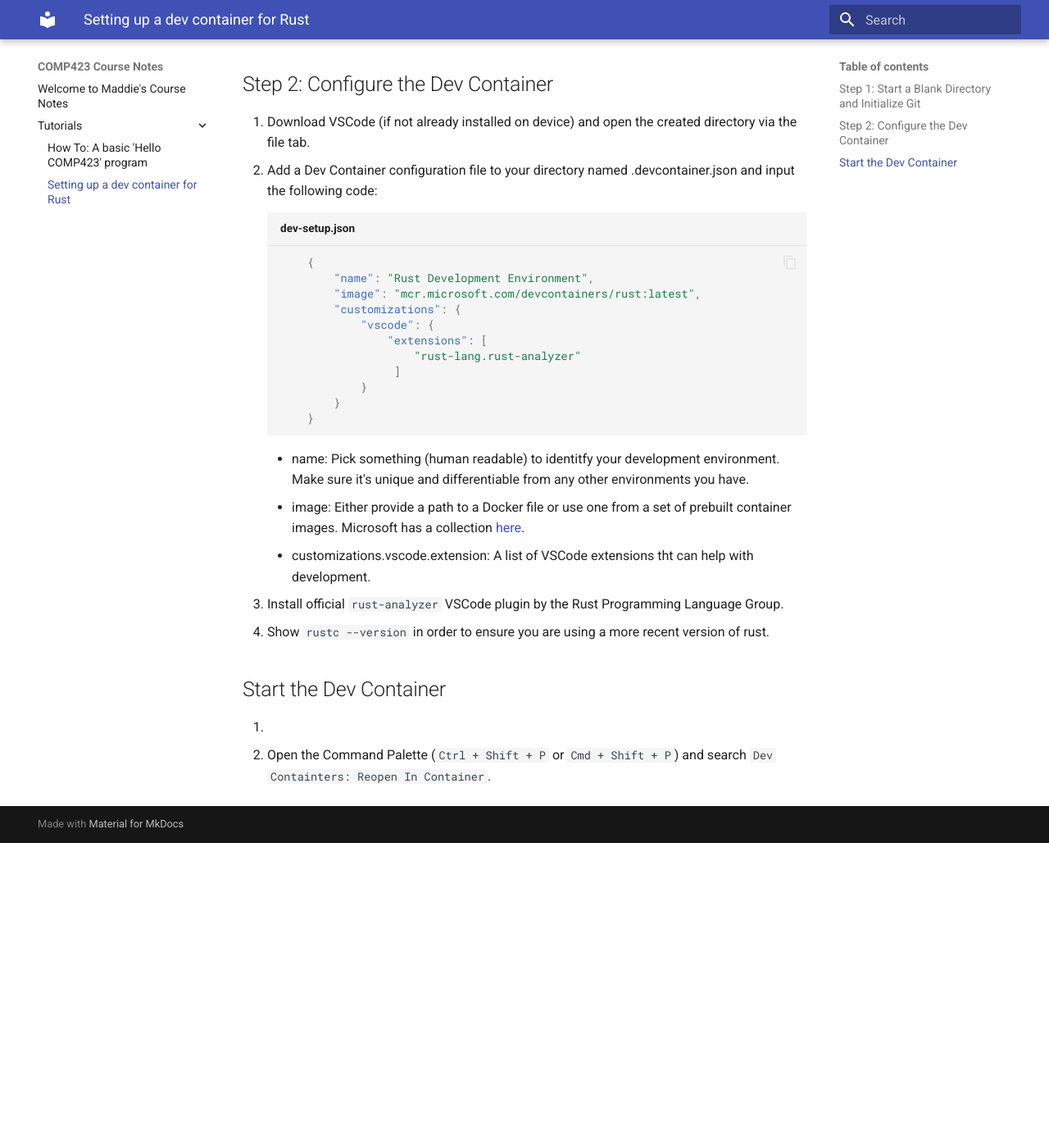
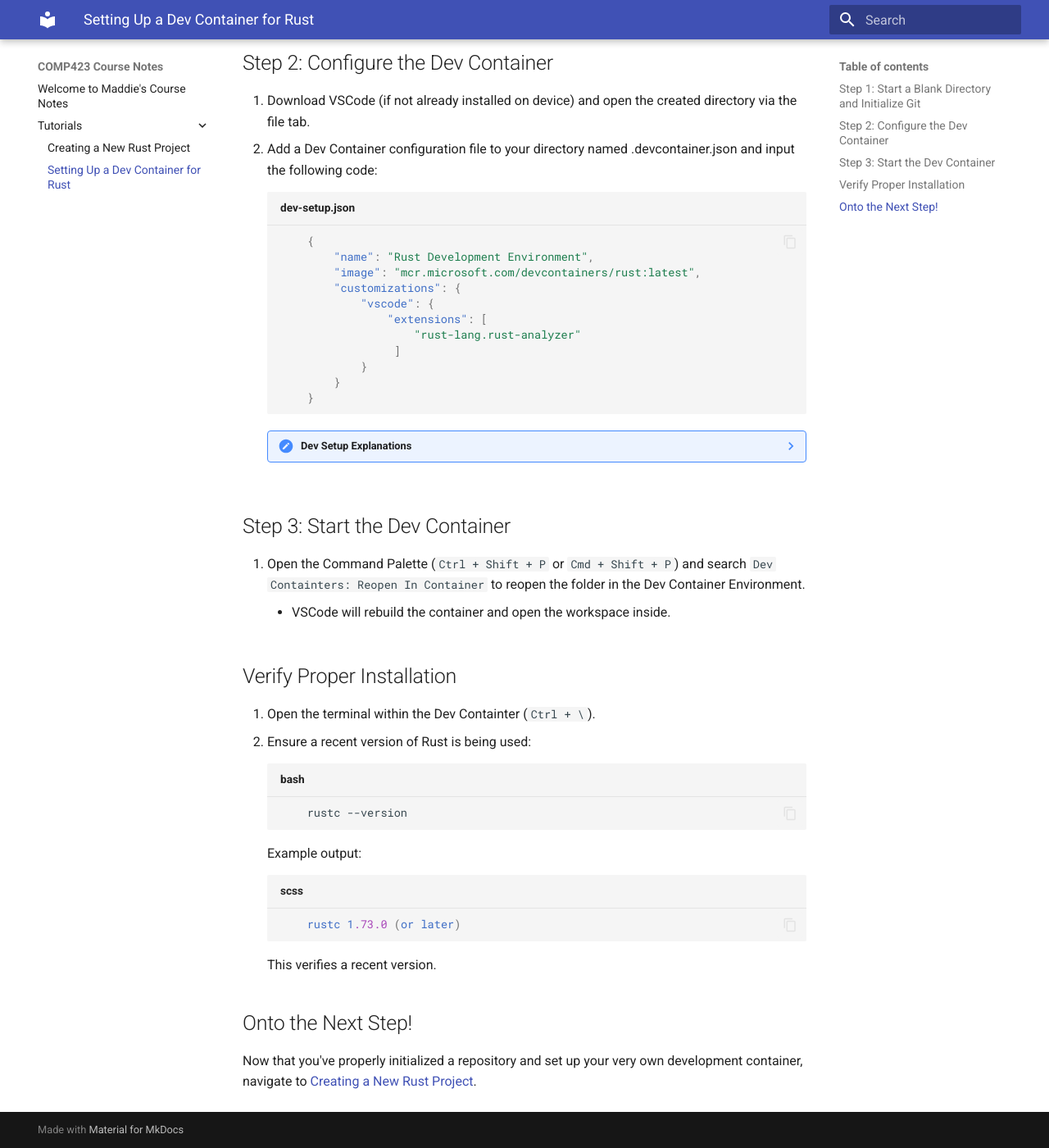
Before and after one commit to mbclark37/comp423-course-notes, an MkDocs documentation site: the page built from docs/tutorials/rust-setup.md, in a window 1280 px wide and 1400 px high, scrolled down 869 px. Shown: the whole window at 82% size. Built offline with MkDocs 1.6.1 and Material for MkDocs 9.7.7, drawn with Linux system fonts in a browser that asks for light colours; before the commit the page ends 1897 px from its top, so only the background shows below that; some of the changed text lies outside the part shown.

Commit message:
ready for lucy's notes

````diff
--- a/docs/tutorials/Hello-423-program.md
+++ /dev/null
@@ -1 +0,0 @@
-# How To: A basic 'Hello COMP423' program
--- /dev/null
+++ b/docs/tutorials/new-rust-project.md
@@ -0,0 +1,66 @@
+# Creating a New Rust Project
+
+In this tutorial, you will learn how to create a new project, write a basic "Hello COMP423" program, compile, and run it!
+
+## Creating a New Project
+1. Navigate to your previously configured directory in VSCode (instructions on [Setting Up a Dev Containter for Rust](http://127.0.0.1:8000/tutorials/rust-setup/)) and open a terminal (`Ctrl + \`).
+2. Use Cargo to create a new Rust project:
+    ``` rust title="project-setup.rust"
+        cargo new hello_comp423 --vcs none
+        cd hello_comp423
+    ```
+
+    !!! note
+        `--vcs none` prevents Cargo from creating a new Git repository, since one has already been initialized.
+
+
+
+## Write the "Hello COMP423" Program
+1. Open `src/main.rs` in the `hello_comp423` folder.
+2. Replace the contents with the following code:
+    ```rust title="hello-comp423.rust"
+        fn main(){
+            println!("Hello COMP423");
+        }
+    ```
+
+## Build and Run the Program
+### Using `cargo build`
+1. Compile the program:
+    ```
+        cargo build
+    ```
+
+    !!!note
+        `cargo build` compiles the code and generates an excutable in the `target/debug` directory (similar to `gcc` creating an executable object file -- like we learned in COMP 211).
+    Output:
+    ``` scss
+        Compiling hello_comp423 v0.1.0 (/workspace/hello_comp423)
+        Finished dev [unoptimized + debuginfo] target(s) in 0.79s
+    ```
+
+2. Run the compiled executable manually:
+    ``` bash title="cargo-build.bash"
+        ./target/debug/hello_comp423
+    ```
+    Output:
+    ```
+        Hello COMP423
+    ```
+### Using `cargo run`
+1. Use the `cargo run` command to compile and run the program in one step:
+
+    ```
+        cargo run
+    ```
+
+    Output:
+
+    ``` scss
+        Compiling hello_comp423 v0.1.0 (/workspace/hello_comp423)
+        Finished dev [unoptimized + debuginfo] targets(s) in 0.72s
+        Running 'target/debug/hello_comp423'
+        Hello COMP423
+    ```
+    !!! note
+        `cargo build` only compiles the program, leaving the compiled file for later execution. `cargo run` does both, combining both the compilation and the execution of a file into a single command.
--- a/docs/tutorials/rust-setup.md
+++ b/docs/tutorials/rust-setup.md
@@ -1,4 +1,4 @@
-# Setting up a dev container for Rust
+# Setting Up a Dev Container for Rust
 
 * Primary author: [Maddie Clark](https://github.com/mbclark37)
 
@@ -41,14 +41,27 @@
             }
         }
     ```
+    ??? note "Dev Setup Explanations"
+        *  name: Pick something (human readable) to identitfy your development environment. Make sure it's unique and differentiable from any other environments you have.
+        * image: `mcr.microsoft.com/devcontainers/rust:latest` is an official Microsoft Rust development container image. You can explore Microsoft's collection [here](https://hub.docker.com/r/microsoft/vscode-devcontainers).
+        * customizations.vscode.extension: A list of VSCode extensions tht can help with development.
 
-    *  name: Pick something (human readable) to identitfy your development environment. Make sure it's unique and differentiable from any other environments you have.
-  * image: Either provide a path to a Docker file or use one from a set of prebuilt container images. Microsoft has a collection [here](https://hub.docker.com/r/microsoft/vscode-devcontainers).
-  * customizations.vscode.extension: A list of VSCode extensions tht can help with development.
 
-4. Install official ```rust-analyzer``` VSCode plugin by the Rust Programming Language Group.
-5. Show ```rustc --version``` in order to ensure you are using a more recent version of rust.
+## Step 3: Start the Dev Container
+1. Open the Command Palette (`Ctrl + Shift + P` or `Cmd + Shift + P`) and search `Dev Containters: Reopen In Container` to reopen the folder in the Dev Container Environment.
+    * VSCode will rebuild the container and open the workspace inside.
 
-## Start the Dev Container
-1.
-2. Open the Command Palette (`Ctrl + Shift + P` or `Cmd + Shift + P`) and search `Dev Containters: Reopen In Container`.
+## Verify Proper Installation
+1. Open the terminal within the Dev Containter (`Ctrl + \`).
+2. Ensure a recent version of Rust is being used:
+    ```bash title="bash"
+        rustc --version
+    ```
+    Example output:
+    ```scss title="scss"
+        rustc 1.73.0 (or later)
+    ```
+    This verifies a recent version.
+
+## Onto the Next Step!
+Now that you've properly initialized a repository and set up your very own development container, navigate to [Creating a New Rust Project](http://127.0.0.1:8000/tutorials/new-rust-project/).
--- a/mkdocs.yml
+++ b/mkdocs.yml
@@ -7,5 +7,6 @@
 markdown_extensions:
   - pymdownx.highlight
   - pymdownx.inlinehilite
+  - admonition
+  - pymdownx.details
   - pymdownx.superfences
-  - admonition
````
Also changed, not shown: other parts of docs/tutorials/rust-setup.md (+4 -4 lines).
